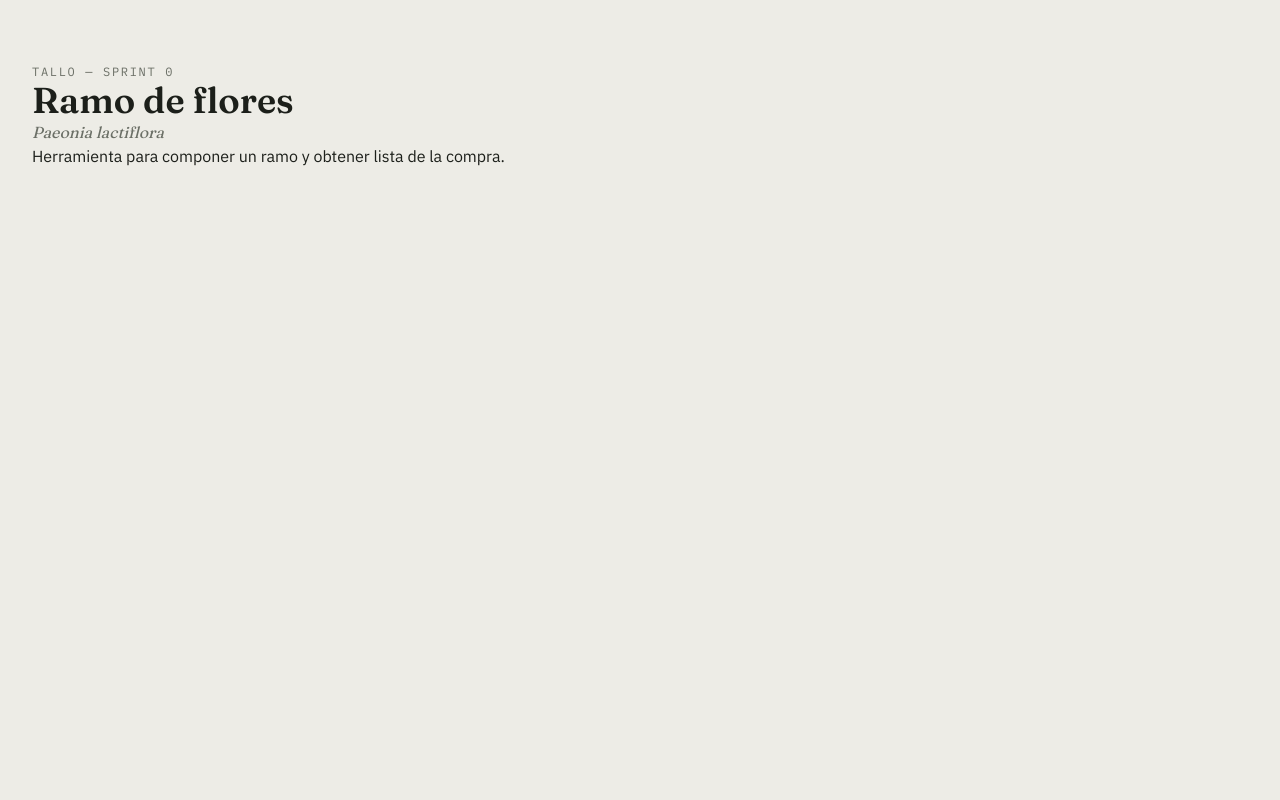
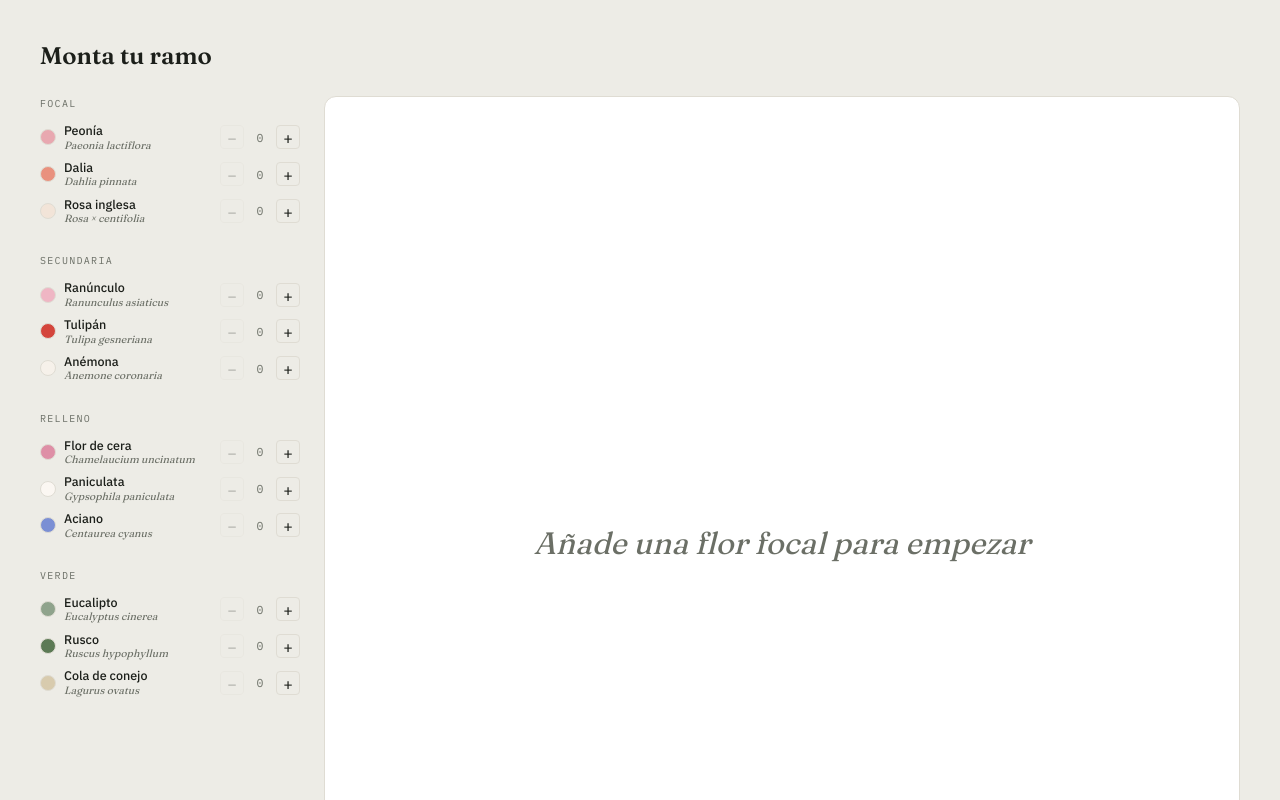
Before and after one commit to MiguelPCO/Bouquetier, a Next.js app: page / in a window 1280 px wide. Shown: the top 800 px of the page. Built offline with nearby package versions, Linux system fonts and the light colour scheme.

Commit message:
feat: wire compose UI - species catalog and bouquet canvas

```diff
--- a/app/page.tsx
+++ b/app/page.tsx
@@ -1,10 +1,17 @@
+// app/page.tsx
+import { BouquetCanvas } from '@/components/BouquetCanvas'
+import { SpeciesCatalog } from '@/components/SpeciesCatalog'
+
 export default function Home() {
   return (
-    <main className="min-h-screen bg-canvas text-ink px-8 py-16">
-      <p className="font-mono text-xs uppercase tracking-[0.14em] text-muted">Tallo — sprint 0</p>
-      <h1 className="font-display text-4xl font-semibold">Ramo de flores</h1>
-      <p className="font-display italic text-muted">Paeonia lactiflora</p>
-      <p className="font-sans">Herramienta para componer un ramo y obtener lista de la compra.</p>
+    <main className="min-h-screen bg-canvas text-ink px-6 py-10 md:px-10">
+      <h1 className="font-display text-2xl font-semibold mb-6">Monta tu ramo</h1>
+      <div className="grid gap-6 md:grid-cols-[260px_1fr]">
+        <SpeciesCatalog />
+        <div className="bg-surface border border-line rounded-xl p-4">
+          <BouquetCanvas />
+        </div>
+      </div>
     </main>
-  );
+  )
 }
--- /dev/null
+++ b/components/BouquetCanvas.tsx
@@ -0,0 +1,66 @@
+// components/BouquetCanvas.tsx
+'use client'
+
+import { useMemo } from 'react'
+import { useBouquetStore } from '@/store/bouquet'
+import { layout, noise, PX_PER_CM } from '@/lib/vogel'
+import { FlowerHead } from './FlowerHead'
+
+const TILT_DEG = 62
+const ROTATION_DEG = 0
+const JITTER = 0.5
+const SPREAD = 0.55
+
+export function BouquetCanvas() {
+  const stems = useBouquetStore((state) => state.stems)
+  const tilt = Math.cos((TILT_DEG * Math.PI) / 180)
+
+  const density = useMemo(() => {
+    if (!stems.length) return 17
+    const avgHeadPx = stems.reduce((sum, stem) => sum + (stem.species.headMm / 10) * PX_PER_CM, 0) / stems.length
+    return Math.round(avgHeadPx * 0.86)
+  }, [stems])
+
+  const placed = useMemo(
+    () => layout(stems, { density, tilt, rotation: (ROTATION_DEG * Math.PI) / 180, jitter: JITTER, spread: SPREAD }),
+    [stems, density, tilt]
+  )
+
+  return (
+    <svg viewBox="-200 -310 400 450" className="w-full h-auto" role="img" aria-label="Vista previa del ramo">
+      {placed.length === 0 && (
+        <text x="0" y="-110" textAnchor="middle" className="fill-muted font-display italic text-[14px]">
+          Añade una flor focal para empezar
+        </text>
+      )}
+
+      {placed.map((stem) => {
+        const baseX = stem.x * 0.16
+        const baseY = 74 + noise(stem.uid + 41) * 26
+        return (
+          <g key={stem.uid} style={{ opacity: stem.tone }}>
+            <path
+              d={`M 0 0 Q ${stem.x * 0.34} ${stem.y * 0.55} ${stem.x} ${stem.y}`}
+              fill="none"
+              stroke="var(--color-accent)"
+              strokeWidth={1.5 * stem.scale}
+              strokeLinecap="round"
+              opacity="0.75"
+            />
+            <line x1="0" y1="0" x2={baseX} y2={baseY} stroke="var(--color-accent)" strokeWidth="1.4" strokeLinecap="round" opacity="0.55" />
+            <g transform={`translate(${stem.x} ${stem.y}) scale(${stem.scale})`}>
+              <FlowerHead shape={stem.species.shape} size={(stem.species.headMm / 10) * PX_PER_CM} color={stem.species.color} uid={stem.uid} />
+            </g>
+          </g>
+        )
+      })}
+
+      {placed.length > 0 && (
+        <g>
+          <path d="M -12 -4 Q 0 2 12 -4" fill="none" stroke="#a8895e" strokeWidth="5" strokeLinecap="round" />
+          <path d="M -12 2 Q 0 8 12 2" fill="none" stroke="#94794f" strokeWidth="4.5" strokeLinecap="round" />
+        </g>
+      )}
+    </svg>
+  )
+}
--- /dev/null
+++ b/components/SpeciesCatalog.tsx
@@ -0,0 +1,62 @@
+// components/SpeciesCatalog.tsx
+'use client'
+
+import { SPECIES_BY_ROLE, type Role } from '@/lib/species'
+import { useBouquetStore } from '@/store/bouquet'
+
+const ROLE_LABEL: Record<Role, string> = {
+  focal: 'Focal',
+  secondary: 'Secundaria',
+  filler: 'Relleno',
+  green: 'Verde',
+}
+
+const ROLES: Role[] = ['focal', 'secondary', 'filler', 'green']
+
+export function SpeciesCatalog() {
+  const stems = useBouquetStore((state) => state.stems)
+  const add = useBouquetStore((state) => state.add)
+  const remove = useBouquetStore((state) => state.remove)
+
+  const counts: Record<string, number> = {}
+  for (const stem of stems) {
+    counts[stem.species.id] = (counts[stem.species.id] ?? 0) + 1
+  }
+
+  return (
+    <div className="space-y-6">
+      {ROLES.map((role) => (
+        <div key={role}>
+          <p className="font-mono text-[10px] uppercase tracking-[0.13em] text-muted mb-2">{ROLE_LABEL[role]}</p>
+          {SPECIES_BY_ROLE[role].map((sp) => (
+            <div key={sp.id} className="flex items-center gap-2 py-1">
+              <span className="w-4 h-4 rounded-full border border-line flex-none" style={{ background: sp.color }} />
+              <span className="flex-1 min-w-0 leading-tight">
+                <span className="block text-[12.5px] font-medium">{sp.name}</span>
+                <span className="block font-display italic text-[10.5px] text-muted">{sp.latin}</span>
+              </span>
+              <button
+                type="button"
+                className="w-6 h-6 border border-line rounded disabled:opacity-30"
+                onClick={() => remove(sp.id)}
+                disabled={!counts[sp.id]}
+                aria-label={`Quitar ${sp.name}`}
+              >
+                −
+              </button>
+              <span className="font-mono text-[11.5px] w-4 text-center text-muted">{counts[sp.id] ?? 0}</span>
+              <button
+                type="button"
+                className="w-6 h-6 border border-line rounded"
+                onClick={() => add(sp)}
+                aria-label={`Añadir ${sp.name}`}
+              >
+                +
+              </button>
+            </div>
+          ))}
+        </div>
+      ))}
+    </div>
+  )
+}
```
